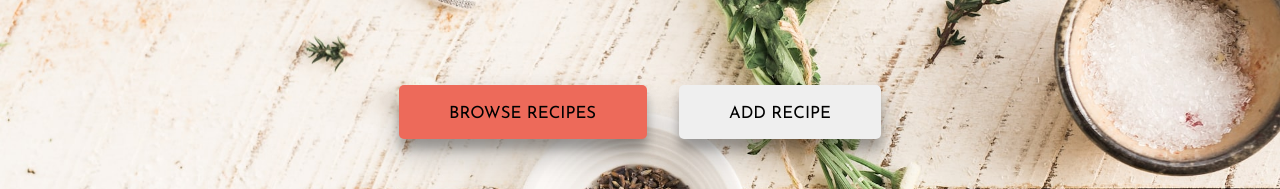
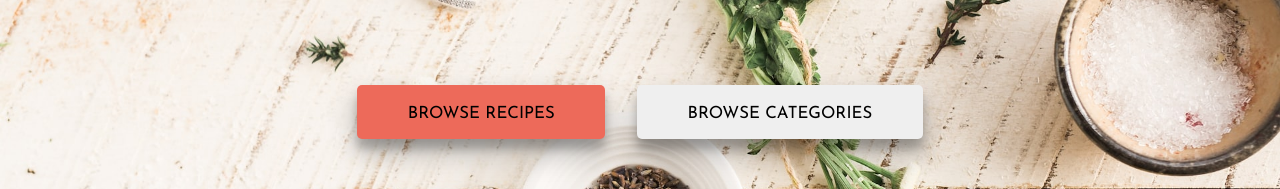
Before and after one commit to BenWueb/Joans-Kitchen, a React (Create React App) app: page / in a window 1280 px wide. Shown: the part 320-509 px from the top of the page. Built offline with nearby package versions, Linux system fonts and the light colour scheme; no server answers; the database is empty.

Commit message:
changed homepage button to render based on auth

```diff
--- a/src/pages/Main.jsx
+++ b/src/pages/Main.jsx
@@ -4,8 +4,10 @@ import MobileNavbar from "../components/MobileNavbar";
 
 import CategorySection from "../components/CategorySection";
 import AddRecipeSection from "../components/AddRecipeSection";
+import { getAuth } from "firebase/auth";
 
 function Main() {
+  const auth = getAuth();
   return (
     <>
       <div className="main-container">
@@ -25,9 +27,15 @@ function Main() {
               <Link className="link" to="/recipes">
                 <button className="btn browse">Browse Recipes</button>
               </Link>
-              <Link to="/add-recipe" className="link">
-                <button className="btn add">Add Recipe</button>
-              </Link>
+              {auth.currentUser ? (
+                <Link to="/add-recipe" className="link">
+                  <button className="btn ">Add Recipe</button>
+                </Link>
+              ) : (
+                <Link to="/categories" className="link">
+                  <button className="btn ">Browse Categories</button>
+                </Link>
+              )}
             </div>
           </div>
         </header>
```
